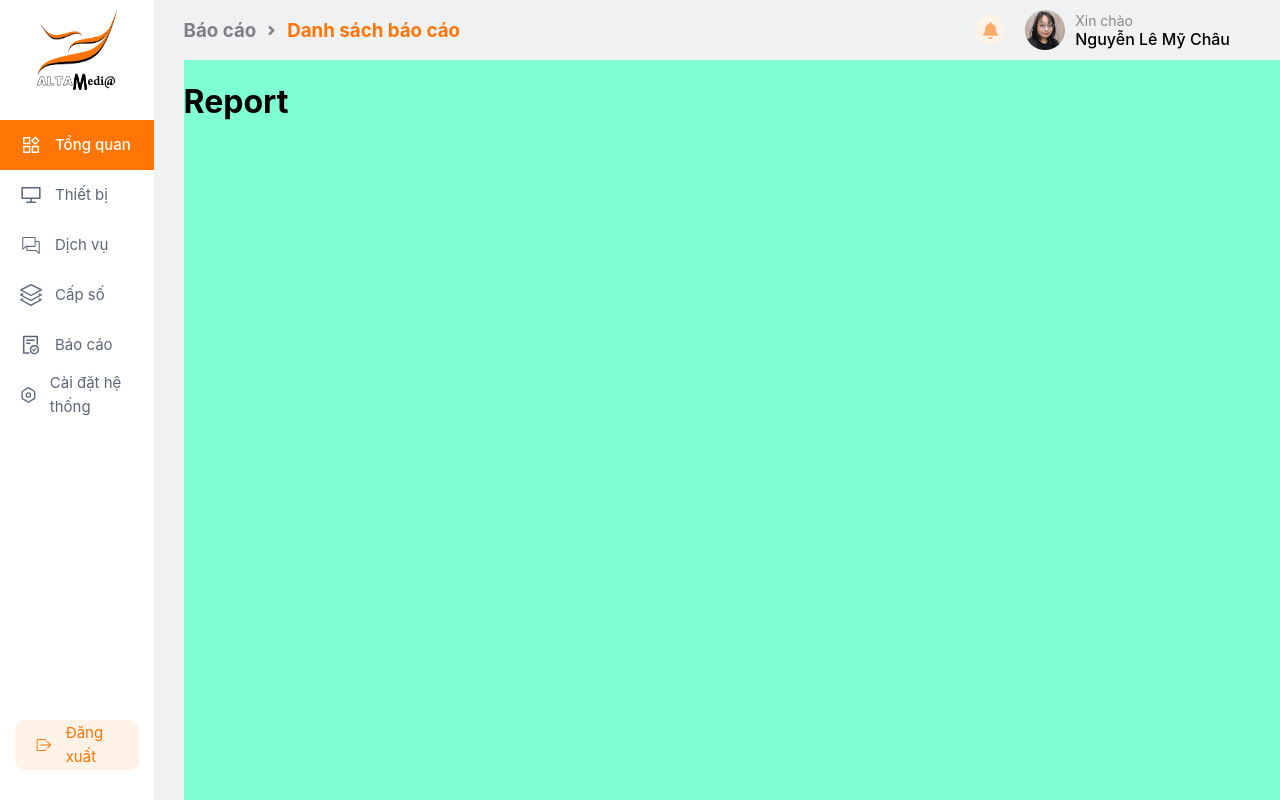
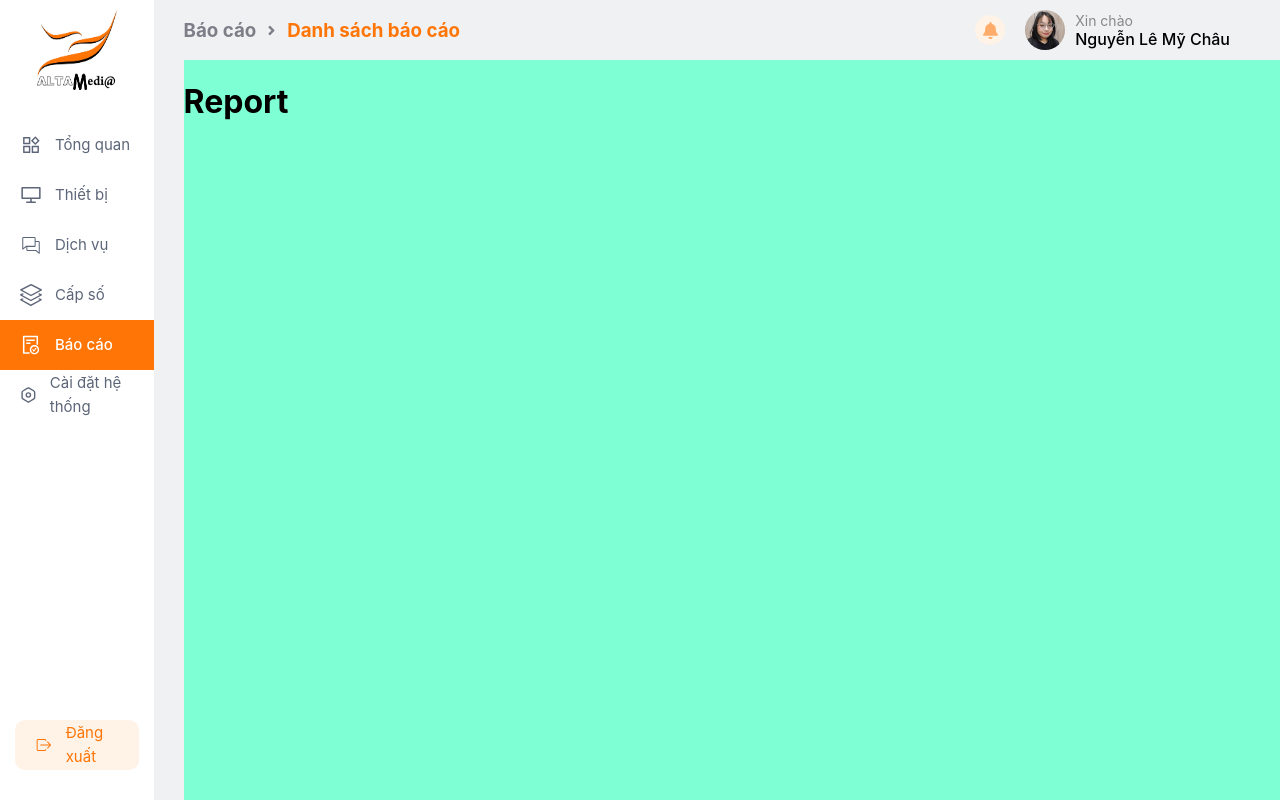
Before and after one commit to NguyenLeMyChau/queue-management-system, a React (Create React App) app: page /admin/report in a window 1280 px wide. Built offline with nearby package versions, Linux system fonts and the light colour scheme.

Commit message:
fix show header and menu

```diff
--- a/src/components/header/Header.css
+++ b/src/components/header/Header.css
@@ -35,9 +35,20 @@
 }
 
 .breadcrumb-icon {
-    margin: 0 8px; /* Khoảng cách giữa các item */
+    margin: 0 8px;
+    /* Khoảng cách giữa các item */
 }
 
 .breadcrumb-item:last-child {
-    color: #FF7506; /* Màu cho breadcrumb cuối cùng */
+    color: var(--title-2-color);
+    /* Màu cho breadcrumb cuối cùng */
 }
+
+.breadcrumb-link {
+    text-decoration: none;
+    color: inherit;
+}
+
+.breadcrumb-link:hover {
+    color: var(--icon-color);
+}
--- a/src/components/header/Header.tsx
+++ b/src/components/header/Header.tsx
@@ -1,24 +1,38 @@
 import './Header.css';
 import avatar from '../../assets/avatar.png';
 import { FaAngleRight, FaBell } from "react-icons/fa";
+import { breadcrumbPaths, useBreadcrumbs } from '../../hooks/useBreadcrumbs';
+import { Link } from 'react-router-dom';
 
-interface HeaderProps {
-    selectedMenuText: string[];
-}
+export default function Header() {
+    const { breadcrumbs } = useBreadcrumbs();
+    const currentPaths = breadcrumbPaths[window.location.pathname] || [];
 
-export default function Header({ selectedMenuText }: HeaderProps) {
     return (
         <div className='flex-row-space-between'>
             <div className='flex-row-align-center'>
                 <h3>
-                    {selectedMenuText.map((item, index) => (
-                        <span key={index} className='breadcrumb-item'>
-                            {item}
-                            {index < selectedMenuText.length - 1 && (
-                                <FaAngleRight className='breadcrumb-icon' size={15}/>
-                            )}
-                        </span>
-                    ))}
+                    {breadcrumbs.length > 0 ? (
+                        breadcrumbs.map((item, index) => {
+                            const currentPath = currentPaths[index] || '#';
+                            return (
+                                <span key={index} className='breadcrumb-item'>
+                                    {index === 0 || index === breadcrumbs.length - 1 ? (
+                                        <span className={index === breadcrumbs.length - 1 ? 'breadcrumb-active' : ''}>{item}</span>
+                                    ) : (
+                                        <Link to={currentPath} className='breadcrumb-link'>
+                                            {item}
+                                        </Link>
+                                    )}
+                                    {index < breadcrumbs.length - 1 && (
+                                        <FaAngleRight className='breadcrumb-icon' size={15} />
+                                    )}
+                                </span>
+                            );
+                        })
+                    ) : (
+                        <span className='breadcrumb-item'>No breadcrumbs available</span>
+                    )}
                 </h3>
             </div>
 
--- a/src/hooks/useBreadcrumbs.tsx
+++ b/src/hooks/useBreadcrumbs.tsx
@@ -14,6 +14,14 @@ const breadcrumbConfig: Record<string, string[]> = {
     '/admin/report': ['Báo cáo', 'Danh sách báo cáo'],
 };
 
+// Thêm các đường dẫn tương ứng cho các breadcrumb
+export const breadcrumbPaths: Record<string, string[]> = {
+    '/admin/dashboard': ['/admin/dashboard'],
+    '/admin/device': ['/admin/device'],
+    '/admin/device/add': ['/admin/device', '/admin/device', '/admin/device/add'],
+    '/admin/report': ['/admin/report'],
+};
+
 export const BreadcrumbsProvider: React.FC<{ children: ReactNode }> = ({ children }) => {
     const [breadcrumbs, setBreadcrumbs] = useState<string[]>([]);
     const location = useLocation(); // Lấy thông tin đường dẫn hiện tại
@@ -22,6 +30,7 @@ export const BreadcrumbsProvider: React.FC<{ children: ReactNode }> = ({ childre
         const currentBreadcrumbs = breadcrumbConfig[location.pathname] || [];
         setBreadcrumbs(currentBreadcrumbs);
     }, [location.pathname]);
+
 
     return (
         <BreadcrumbsContext.Provider value={{ breadcrumbs }}>
--- a/src/hooks/useMenuItems.tsx
+++ b/src/hooks/useMenuItems.tsx
@@ -1,5 +1,5 @@
-import { useState } from 'react';
-import { useNavigate } from 'react-router-dom';
+import { useEffect, useMemo, useState } from 'react';
+import { useLocation, useNavigate } from 'react-router-dom';
 
 import { IoIosLogOut } from "react-icons/io";
 import { PiChatsLight } from "react-icons/pi";
@@ -10,22 +10,10 @@ import { TbSettings2 } from "react-icons/tb";
 const useMenuItems = (onchange: (selectedPath: string, selectedText: string) => void) => {
     const navigate = useNavigate();
     const [selectedItem, setSelectedItem] = useState('Dashboard');
+    const location = useLocation();
 
-    const handleItemClick = async (label: string, path?: string, text?: string) => {
-        setSelectedItem(label);
-        if (label === 'Logout') {
-            try {
-                navigate('/login');
-            } catch (error) {
-                console.log(error);
-            }
-        } else if (path && text) {
-            navigate(path);
-            onchange(path, text);
-        }
-    };
-
-    const menuItems = [
+    // Define menuItems before using it
+    const menuItems = useMemo(() => [
         {
             section: "Menu",
             items: [
@@ -34,16 +22,50 @@ const useMenuItems = (onchange: (selectedPath: string, selectedText: string) =>
                 { Icon: PiChatsLight, label: "Chat", text: "Dịch vụ", path: "/admin/chat" },
                 { Icon: SlLayers, label: "Level", text: "Cấp số", path: "/admin/level" },
                 { Icon: AiOutlineFileDone, label: "Report", text: "Báo cáo", path: "/admin/report" },
-                { Icon: TbSettings2, label: "Setting", text: "Cài đặt hệ thống" }
+                { Icon: TbSettings2, label: "Setting", text: "Cài đặt hệ thống", path: "/admin/dashboard" }
             ]
         },
         {
             section: "Logout",
             items: [
-                { Icon: IoIosLogOut, label: "Logout", text: "Đăng xuất" }
+                { Icon: IoIosLogOut, label: "Logout", text: "Đăng xuất", path: "/login" }
             ]
         }
-    ];
+    ], []); // menuItems is created only once
+
+    useEffect(() => {
+        // Update selectedItem when the path changes
+        const currentPath = location.pathname;
+
+        const menuItem = menuItems
+            .flatMap(section => section.items)
+            .find(item => item.path === currentPath);
+
+        if (menuItem) {
+            setSelectedItem(menuItem.label);
+        } else {
+            // Check for parent paths
+            const parentItem = menuItems
+                .flatMap(section => section.items)
+                .find(item => currentPath.startsWith(item.path) && item.path !== currentPath);
+
+            if (parentItem) {
+                setSelectedItem(parentItem.label);
+            } else {
+                setSelectedItem('Dashboard'); // Set default if no matching item
+            }
+        }
+    }, [location.pathname, menuItems]);
+
+    const handleItemClick = async (label: string, path?: string, text?: string) => {
+        setSelectedItem(label);
+        if (label === 'Logout') {
+            navigate('/login');
+        } else if (path && text) {
+            navigate(path);
+            onchange(path, text);
+        }
+    };
 
     return {
         selectedItem,
--- a/src/pages/frameAdmin/FrameAdmin.tsx
+++ b/src/pages/frameAdmin/FrameAdmin.tsx
@@ -1,24 +1,21 @@
 import './FrameAdmin.css';
 import Menu from '../../components/menu/Menu';
 import Header from '../../components/header/Header';
-import { useBreadcrumbs } from '../../hooks/useBreadcrumbs';
 import { Outlet } from 'react-router-dom';
 
 const FrameAdmin = () => {
-    const { breadcrumbs } = useBreadcrumbs();
 
     const handleMenuChange = (selectedPath: string, selectedText: string) => {
         console.log('selectedPath: ', selectedPath);
         console.log('selectedText: ', selectedText);
     };
 
-
     return (
         <div className='frame-container flex-row-align-start'>
             <Menu onchange={handleMenuChange} />
             <div className='frame-content flex-columm'>
                 <header className='frame-header'>
-                    <Header selectedMenuText={breadcrumbs} />
+                    <Header />
                 </header>
 
                 <main className='main-content'>
--- a/src/routes/AppRoutes.tsx
+++ b/src/routes/AppRoutes.tsx
@@ -1,5 +1,5 @@
 import React from 'react';
-import { BrowserRouter as Router, Routes, Route } from 'react-router-dom';
+import { BrowserRouter as Router, Routes, Route, Navigate } from 'react-router-dom';
 import FrameLogin from '../pages/frameLogin/FrameLogin';
 import FrameAdmin from '../pages/frameAdmin/FrameAdmin';
 import Dashboard from '../pages/dashboard/Dashboard';
@@ -15,7 +15,7 @@ const AppRoutes: React.FC = () => {
         <Router>
             <BreadcrumbsProvider>
                 <Routes>
-                    <Route path="*" element={<FrameLogin />} />
+                    <Route path="*" element={<Navigate to="/login" replace />} />
                     <Route path="/login" element={<FrameLogin />} />
                     <Route path="/admin" element={<FrameAdmin />}>
                         <Route path="dashboard" element={<Dashboard />} />
```
